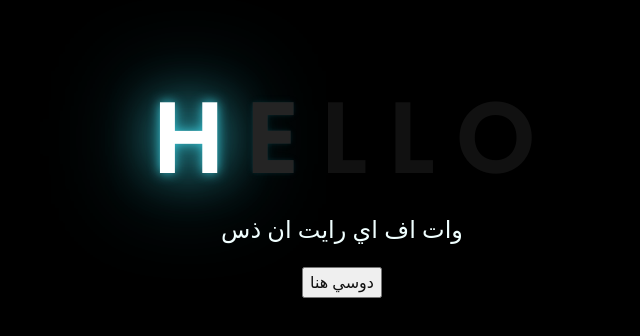
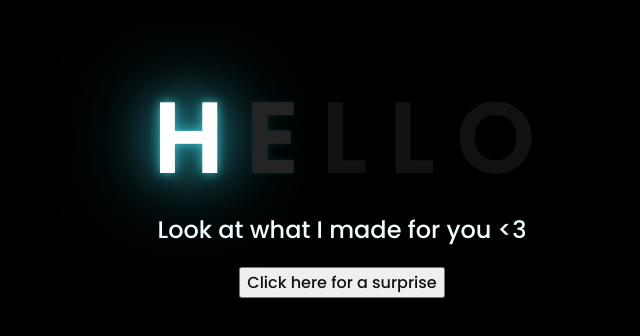
Before and after one commit to NoorSaka/FlowerWebpage, a website: page index.html in a window 1280 px wide. Shown: the part 226-562 px from the top of the page, without its empty margins (306-946 px from the left). Drawn offline with Linux system fonts and the light colour scheme.

Commit message:
Update index.html

```diff
--- a/index.html
+++ b/index.html
@@ -18,11 +18,11 @@
         <span>O</span>
     </div>
     <div class="description">
-        <span>وات اف اي رايت ان ذس</span>
+        <span>Look at what I made for you <3</span>
     </div>
     <div class="button">
         <button>
-            <a href="flower.html"> دوسي هنا</a>
+            <a href="flower.html">Click here for a surprise</a>
         </button>
 
     </div>
```
